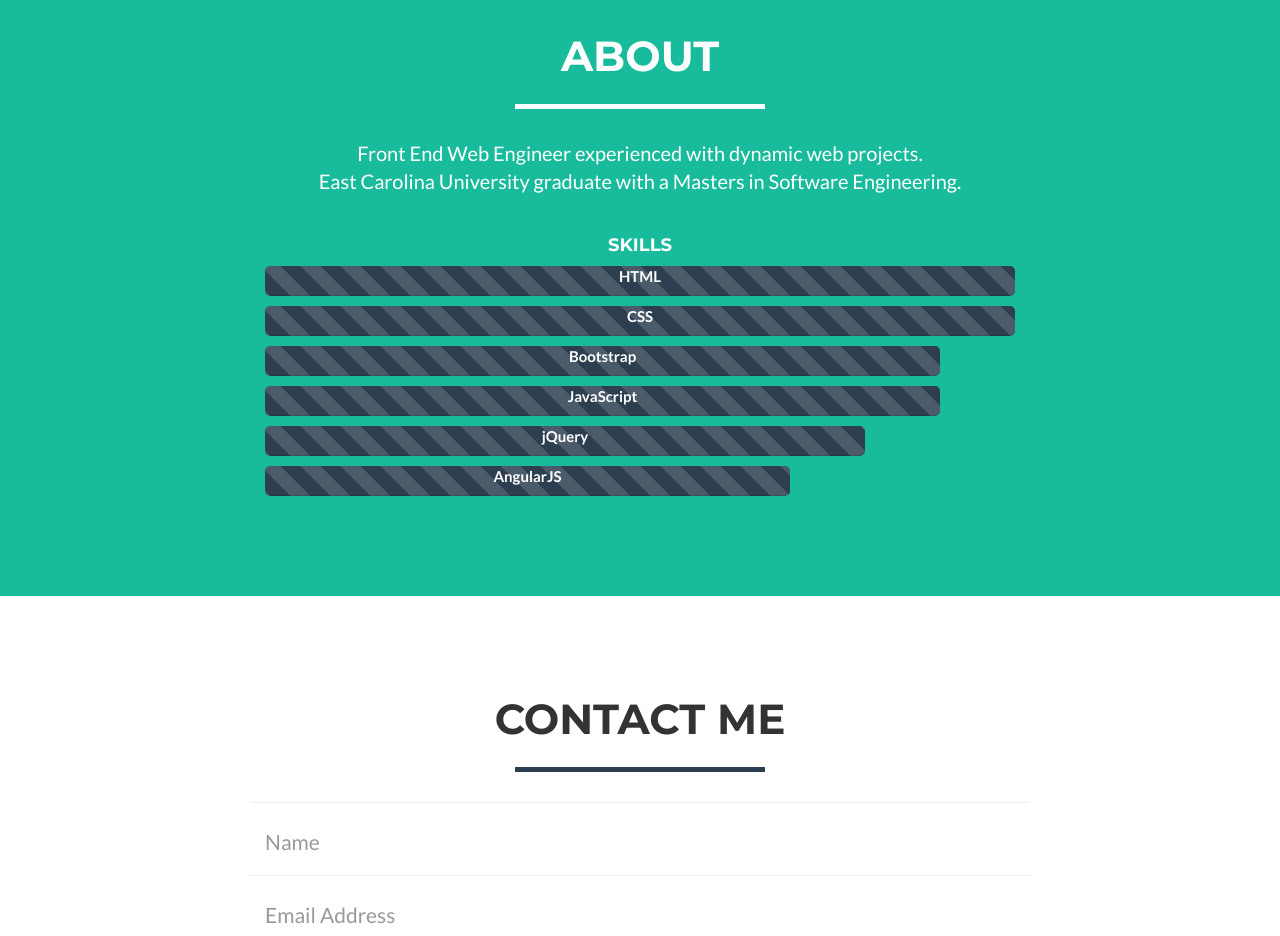
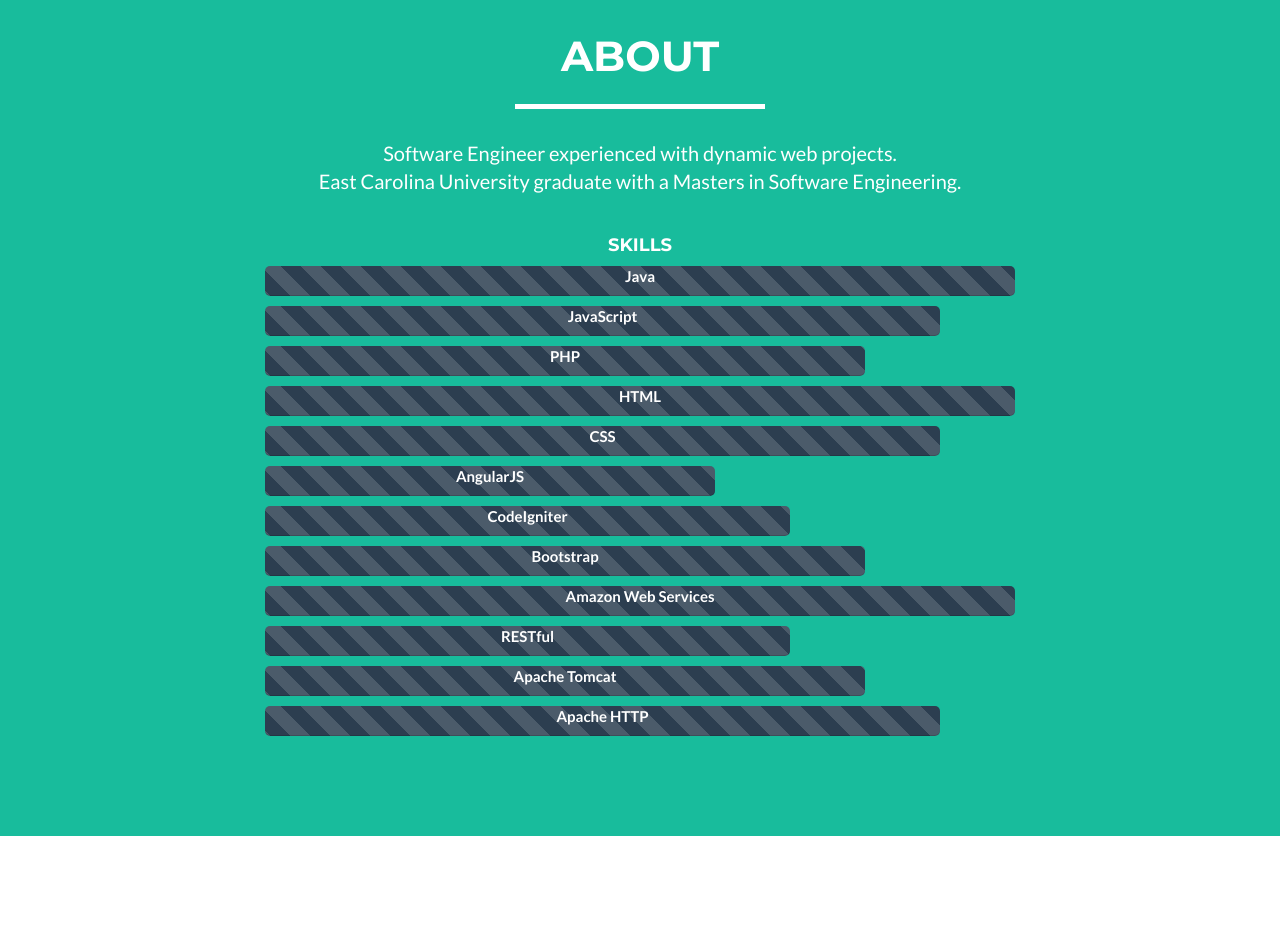
Before and after one commit to anishsana/anishsana.github.io, a website: page index.html in a window 1280 px wide. Shown: the part 1720-2656 px from the top of the page. Drawn offline with nearby package versions, Linux system fonts and the light colour scheme.

Commit message:
Java
Included Java and related skills

```diff
--- a/css/style.css
+++ b/css/style.css
@@ -16,11 +16,11 @@
 }
 
 #css {
-	width: 100%;
+	width: 90%;
 }
 
 #bootstrap {
-	width: 90%;
+	width: 80%;
 }
 
 #javascript {
@@ -28,9 +28,33 @@
 }
 
 #angularjs {
+	width: 60%;
+}
+
+#java {
+	width: 100%;
+}
+
+#php {
+	width: 80%;
+}
+
+#codeigniter {
 	width: 70%;
 }
 
-#jquery {
+#aws {
+	width: 100%;
+}
+
+#rest {
+	width: 70%;
+}
+
+#tomcat {
 	width: 80%;
 }
+
+#apache {
+	width: 90%;
+}
--- a/index.html
+++ b/index.html
@@ -76,7 +76,7 @@
                     <div class="intro-text">
                         <span class="name">Anish Sana</span>
                         <hr class="star-light">
-                        <span class="skills">Web Developer - JavaScript Engineer - UI/UX Designer</span>
+                        <span class="skills">Software Engineer</span>
                     </div>
                 </div>
             </div>
@@ -180,33 +180,57 @@
             </div>
             <div class="row">
                 <div class="col-lg-8 col-lg-offset-2 text-center">
-                    <p>Front End Web Engineer experienced with dynamic web projects.<br>
+                    <p>Software Engineer experienced with dynamic web projects.<br>
                     East Carolina University graduate with a Masters in Software Engineering.</p><br>
                 </div>
                 <div class="col-lg-8 col-lg-offset-2 text-center">
                     <h4>SKILLS</h4>
+                    <div class="progress-bar progress-bar-success progress-bar-striped active" role="progressbar" aria-valuenow="40" aria-valuemin="0" aria-valuemax="100" id="java">
+                        Java
+                    </div>
+                    <br><br>
+                    <div class="progress-bar progress-bar-success progress-bar-striped active" role="progressbar" aria-valuenow="40" aria-valuemin="0" aria-valuemax="100" id="javascript">
+                        JavaScript
+                    </div>
+                    <br><br>
+                    <div class="progress-bar progress-bar-success progress-bar-striped active" role="progressbar" aria-valuenow="40" aria-valuemin="0" aria-valuemax="100" id="php">
+                        PHP
+                    </div>
+                    <br><br>
                     <div class="progress-bar progress-bar-success progress-bar-striped active" role="progressbar" aria-valuenow="40" aria-valuemin="0" aria-valuemax="100" id="html">
-                        <span>HTML</span>
+                        HTML
                     </div>
                     <br><br>
                     <div class="progress-bar progress-bar-success progress-bar-striped active" role="progressbar" aria-valuenow="40" aria-valuemin="0" aria-valuemax="100" id="css">
                         CSS
                     </div>
                     <br><br>
+                    <div class="progress-bar progress-bar-success progress-bar-striped active" role="progressbar" aria-valuenow="40" aria-valuemin="0" aria-valuemax="100" id="angularjs">
+                        AngularJS
+                    </div>
+                    <br><br>
+                    <div class="progress-bar progress-bar-success progress-bar-striped active" role="progressbar" aria-valuenow="40" aria-valuemin="0" aria-valuemax="100" id="codeigniter">
+                        CodeIgniter
+                    </div>
+                    <br><br>
                     <div class="progress-bar progress-bar-success progress-bar-striped active" role="progressbar" aria-valuenow="40" aria-valuemin="0" aria-valuemax="100" id="bootstrap">
                         Bootstrap
                     </div>
                     <br><br>
-                    <div class="progress-bar progress-bar-success progress-bar-striped active" role="progressbar" aria-valuenow="40" aria-valuemin="0" aria-valuemax="100" id="javascript">
-                        JavaScript
+                    <div class="progress-bar progress-bar-success progress-bar-striped active" role="progressbar" aria-valuenow="40" aria-valuemin="0" aria-valuemax="100" id="aws">
+                        Amazon Web Services
                     </div>
                     <br><br>
-                    <div class="progress-bar progress-bar-success progress-bar-striped active" role="progressbar" aria-valuenow="40" aria-valuemin="0" aria-valuemax="100" id="jquery">
-                        jQuery
+                    <div class="progress-bar progress-bar-success progress-bar-striped active" role="progressbar" aria-valuenow="40" aria-valuemin="0" aria-valuemax="100" id="rest">
+                        RESTful
                     </div>
                     <br><br>
-                    <div class="progress-bar progress-bar-success progress-bar-striped active" role="progressbar" aria-valuenow="40" aria-valuemin="0" aria-valuemax="100" id="angularjs">
-                        AngularJS
+                    <div class="progress-bar progress-bar-success progress-bar-striped active" role="progressbar" aria-valuenow="40" aria-valuemin="0" aria-valuemax="100" id="tomcat">
+                        Apache Tomcat
+                    </div>
+                    <br><br>
+                    <div class="progress-bar progress-bar-success progress-bar-striped active" role="progressbar" aria-valuenow="40" aria-valuemin="0" aria-valuemax="100" id="apache">
+                        Apache HTTP
                     </div>
                 </div>
                 <!-- <div class="col-lg-4"> //might be needed in the future
```
